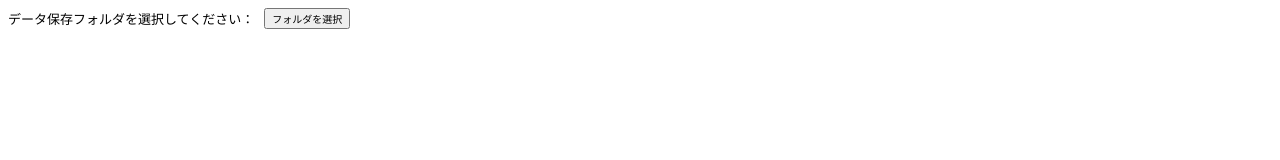
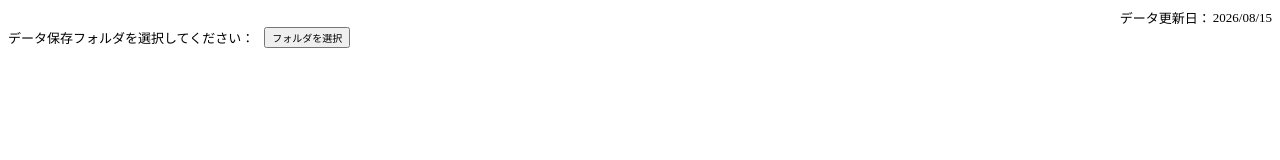
Before and after one commit to ksgosm/jump-result, a plain HTML site: page index.html in a window 1280 px wide. Drawn offline with nearby package versions, Linux system fonts and the light colour scheme.

Commit message:
Update index.html

```diff
--- a/index.html
+++ b/index.html
@@ -21,6 +21,14 @@
         margin: 0;
       }
     </style>
+
+    <div class="data-version" style="display: flex; justify-content: flex-end; align-items: center; gap: 2px;">
+      <p style="font-size: 13px; margin: 0">
+        データ更新日：
+      </p>
+      <div id="date-view" style="font-size: 13px; margin: 0;"></div>
+      <span id="folderNameDisplay" style="display: none"></span>
+    </div>
 
     <div class="folder-select-row">
       <p style="font-size: 13px; margin: 0">
@@ -377,14 +385,6 @@
         clear: both;             /* 周りの要素の回り込みを完全に防止 */
       }
 
-      /**
-      #dispTable,
-      #dispTable1 {
-        width: auto;
-        border-collapse: collapse;
-        max-width: 100%;
-      }
-      **/
       #dispTable,
       #dispTable1,
       #overallTable {
@@ -404,36 +404,6 @@
         width: auto; /* 列幅を中身に合わせる */
       }
 
-      /* 総合順位テーブルを囲む親要素 */
-      /**
-      .table-overall {
-        display: flex;
-        width: 100%;
-      }
-
-      .table-overall {
-        display: block;
-        width: 100%;
-        overflow-x: auto;
-        margin-bottom: 24px;
-        text-align: left;
-      }
-      **/
-
-      /* 総合順位テーブル */
-      /**
-      #overallTable {
-        width: auto;
-        border-collapse: collapse;
-      }
-
-      #overallTable {
-        width: auto;
-        border-collapse: collapse;
-        max-width: 100%;
-      }
-      **/
-
       /* 選手成績ポップアップ（総合テーブルとは別の次元にJavaScriptで作り出します） */
       .player-popup-container {
         position: absolute; /* ページ全体を基準にした絶対配置 */
@@ -453,15 +423,6 @@
         width: auto;
       }
 
-      /* 選手名リンクの見た目 */
-      /**
-      .clickable-player {
-        cursor: pointer;
-        color: #0066cc;
-        text-decoration: underline;
-      }
-  **/
-
       /* 選手名の列にマウスを乗せたら指マークにして、少し背景を変える設定 */
       .clickable-name {
         cursor: pointer;
@@ -475,6 +436,22 @@
     </style>
 
     <script>
+      let version;
+
+      fetch('data/version.txt') // サーバ上のファイルパス
+        .then(response => response.text())
+        .then(text => {
+        const cleanText = text.trim(); // 前後の空白や改行を消す
+        // yyyymmdd (8桁の数字) を yyyy/mm/dd に変換
+        const formatted = cleanText.replace(/^(\d{4})(\d{2})(\d{2})$/, '$1/$2/$3');
+        document.getElementById('date-view').textContent = formatted;
+        version = cleanText;
+      })
+      .catch(error => {
+        document.getElementById('date-view').textContent = '読み込みエラー';
+      });
+
+
       // 検索オプション1 大会区分
       const OPTION1_VALUE_JP = "1";
       const OPTION1_VALUE_WC = "2";
@@ -502,6 +479,7 @@
       //const GITHUB_ZIP_FILE_NAME = "data/version.txt";
 
       let directoryHandle;
+
 
       async function dataDownLoad() {
         return new Promise((resolve, reject) => {
```
Lines whose indentation alone changed are shown as unchanged.
